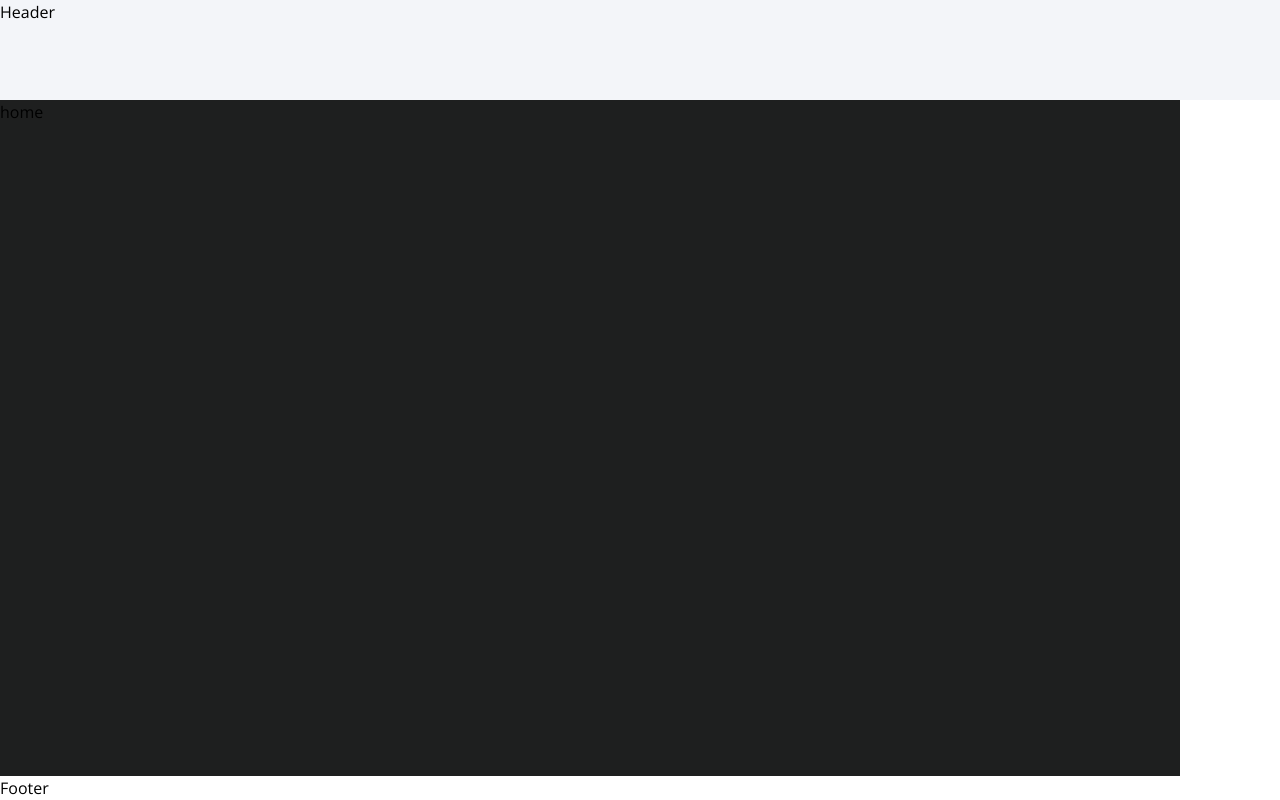
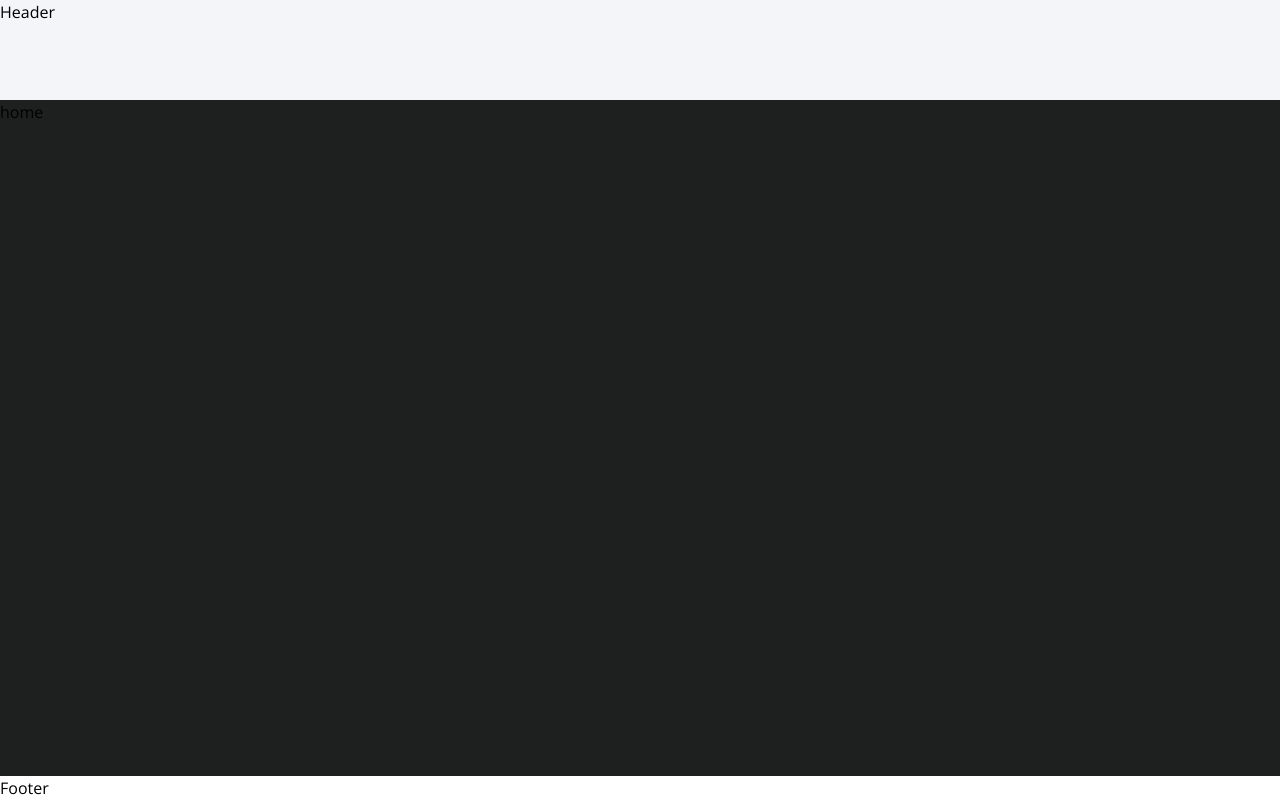
Before and after one commit to yurigarrido/instabuy-ps, a React (Vite) app: page / in a window 1280 px wide. Built offline with nearby package versions, Linux system fonts and the light colour scheme.

Commit message:
fix: remove max width

```diff
--- a/src/layout/defaultLayout/styles.ts
+++ b/src/layout/defaultLayout/styles.ts
@@ -2,8 +2,9 @@ import { styled } from "../../../stitches.config"
 
 
 export const LayoutCountainer = styled('div', {
-  maxWidth: '118rem',
   height: '100vh',
+  width: '100%',
+
 
   backgroundColor: '$black6',
 
```
